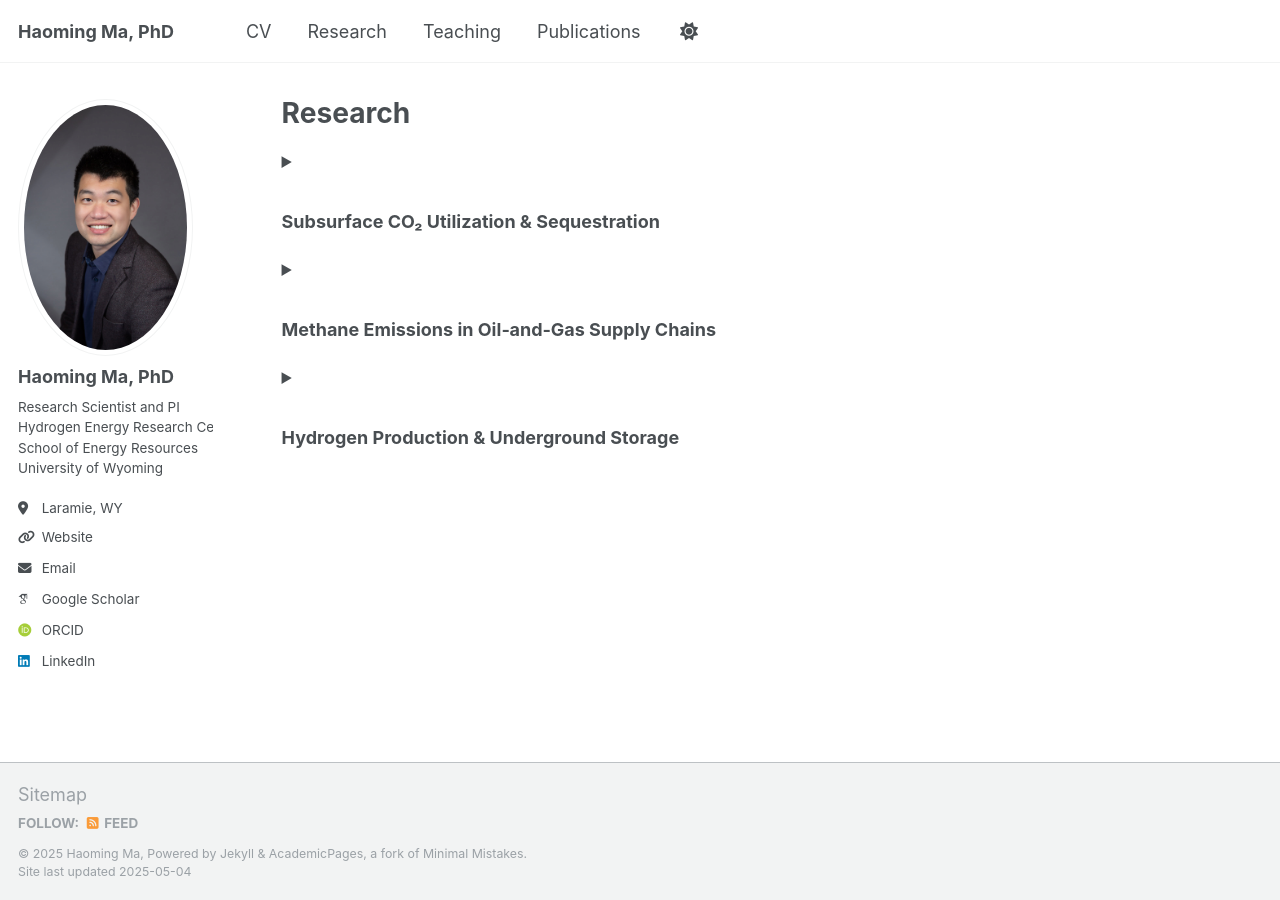
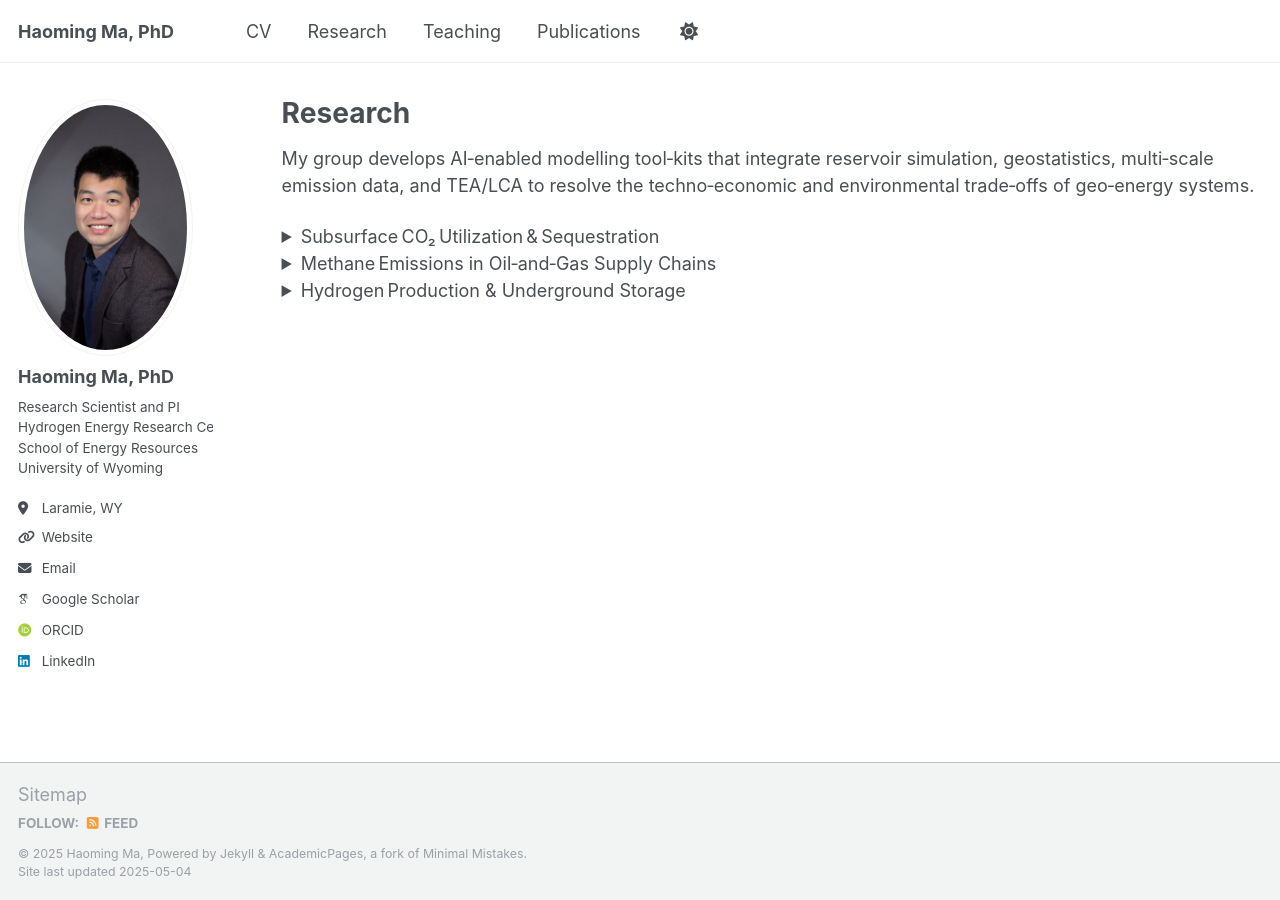
Before and after one commit to haoming-ma/haoming-ma.github.io, a Jekyll site: the page built from _pages/research.md, in a window 1280 px wide. Built offline with Jekyll 4.4.1, drawn with Linux system fonts in a browser that asks for light colours; some web fonts are replaced.

Commit message:
Update research.md

```diff
--- a/_pages/research.md
+++ b/_pages/research.md
@@ -1,34 +1,25 @@
 ---
-layout: archive          # or "default", "single", etc. — whatever your theme uses
+layout: archive           # keep whatever layout you chose
 title:  "Research"
-permalink: /research/ # trailing slash keeps links consistent
-author_profile: true  # optional: shows sidebar/profile if the theme supports it
+permalink: /research/
+author_profile: true
 ---
 
-<style>
-/* optional polish — makes the whole summary line clickable & styled */
-details summary {
-  cursor: pointer;
-  font-weight: 600;
-  padding: 0.4em 0;
-}
-details summary::-webkit-details-marker { display: none; }  /* hides default ▶ */
-details[open] summary { color: var(--link-color); }         /* highlight active */
-</style>
+My group develops AI‑enabled modelling tool‑kits that integrate reservoir
+simulation, geostatistics, multi‑scale emission data, and TEA/LCA to resolve
+the techno‑economic and environmental trade‑offs of geo‑energy systems.
 
 <details class="accordion">
-  <summary><h3>Subsurface CO₂ Utilization & Sequestration</h3></summary>
-  <p>Put your content here – images, lists, citations, anything Markdown
-  allows.  You can keep writing paragraphs or embed figures.</p>
+  <summary>Subsurface CO₂ Utilization & Sequestration</summary>
+  <p>Put your detailed content here …</p>
 </details>
 
 <details class="accordion">
-  <summary><h3>Methane Emissions in Oil‑and‑Gas Supply Chains</h3></summary>
-  <p>Describe your measurement campaigns, AI models, key publications …</p>
+  <summary>Methane Emissions in Oil‑and‑Gas Supply Chains</summary>
+  <p>More content …</p>
 </details>
 
 <details class="accordion">
-  <summary><h3>Hydrogen Production & Underground Storage</h3></summary>
-  <p>Explain your white / blue / orange H₂ work and reservoir‑simulation
-  results …</p>
+  <summary>Hydrogen Production & Underground Storage</summary>
+  <p>More content …</p>
 </details>
```
